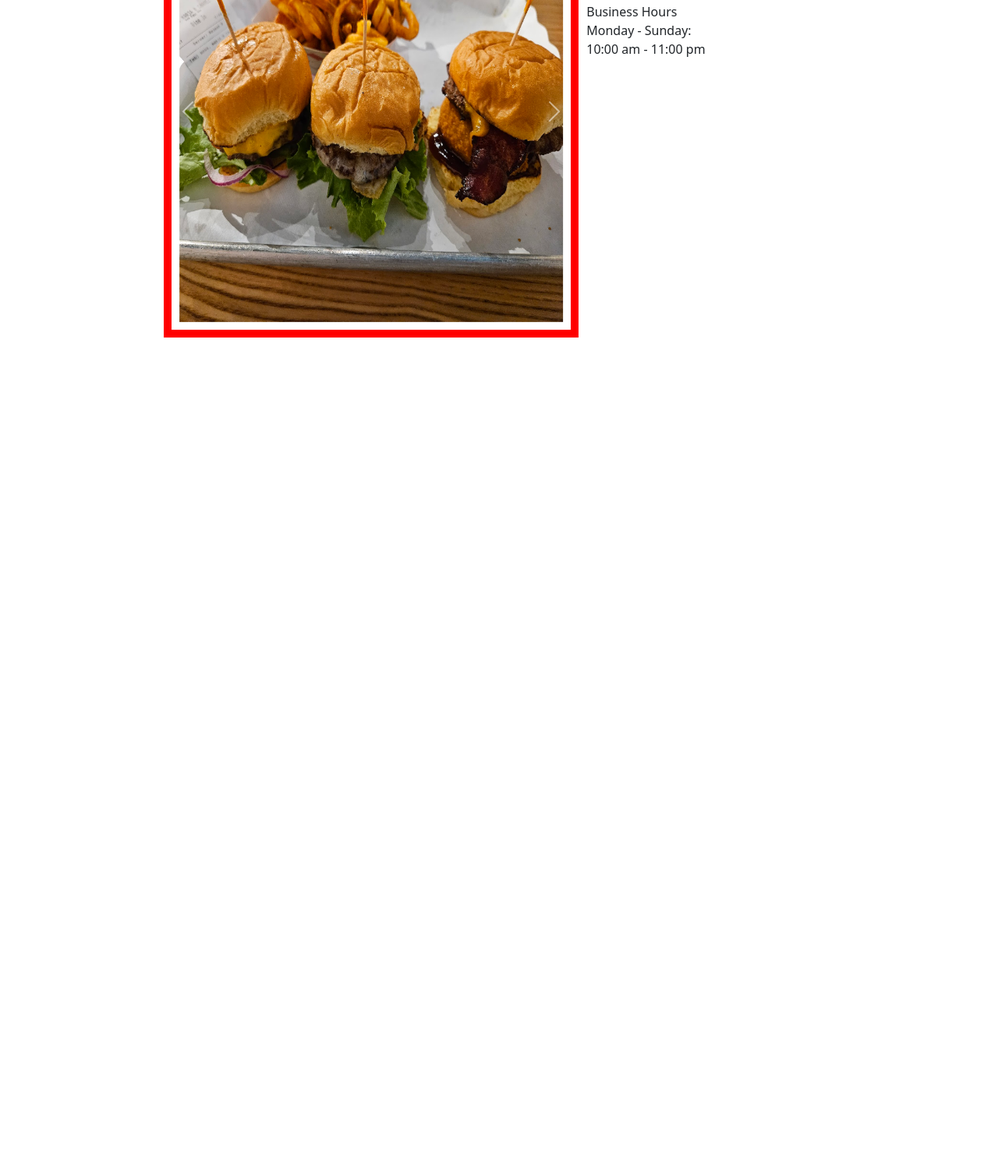
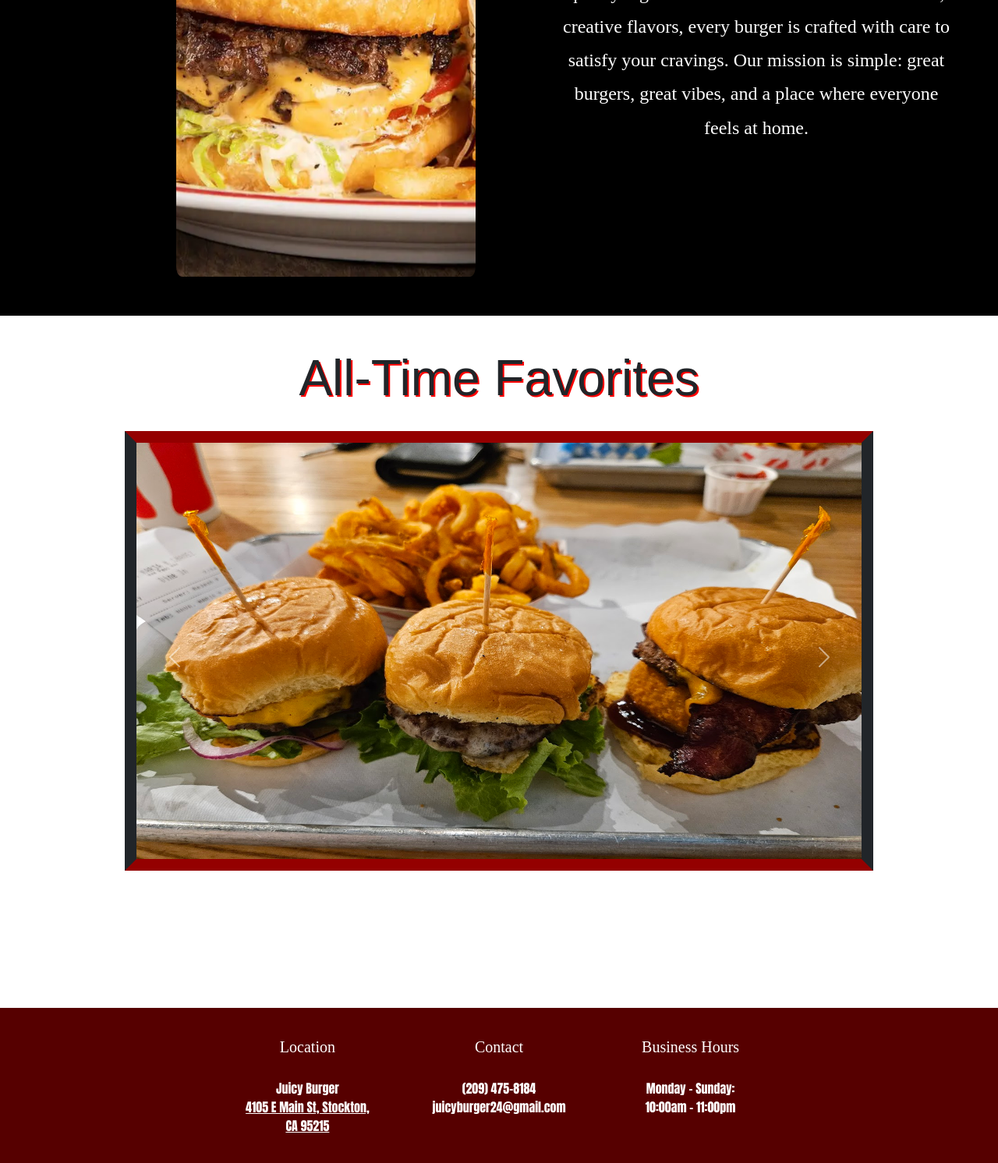
Before and after one commit to 247ELI/webReDesign, a plain HTML site: page index.html in a window 1280 px wide. Shown: the part 1176-2668 px from the top of the page at 78% size. Before the commit the page ends 1625 px from the top, so only its background shows below. Drawn offline with nearby package versions, Linux system fonts and the light colour scheme; a web font is replaced by a local one.

Commit message:
final homepage

```diff
--- a/index.html
+++ b/index.html
@@ -24,7 +24,7 @@
           <img
             src="/assets/Logo.png"
             alt="Logo"
-            style="height: 105px; width: auto; object-fit: contain"
+            style="height: 105px; width: auto; object-fit: contain; margin-left: 3rem;"
           />
         </a>
 
@@ -76,7 +76,12 @@
     </nav>
 
 
-
+    <div class="splash-container">
+      <div class="splash-text">
+        <h1>Juicy Burger</h1>
+        <h3>The Juice is Loose!</h3>
+      </div>
+    </div>
 
     <div class="about-container">
         <img src="/assets/sideburger.png" alt="">
@@ -114,15 +119,22 @@
 </button>
 </div>
 
+
+</div>
 <!-- Footer Start -->
 <div class="footBg alignFt">
     <div class="row">
         <div class="col">
             <p class="contactFontC">
-                    <span class="contactTitle">Location</span> <br>
-                    Juicy Burger <br>
-                    4105 E Main St, <br>
+                <span class="contactTitle">Location</span>
+                <br>
+                Juicy Burger
+                <br>
+                <a href="https://maps.app.goo.gl/MkM7h8fMMUDsXaPk7">
+                  4105 E Main St,
                   Stockton, CA 95215
+
+                </a>
             </p>
         </div>
         <div class="col">
@@ -136,15 +148,13 @@
             <p class="contactFontC">
                 <span class="contactTitle">Business Hours</span> <br>
                 Monday - Sunday: <br>
-                    10:00 am - 11:00 pm
+                10:00am - 11:00pm
             </p>
         </div>
     </div>
 </div>
 
 <!-- Footer End -->
-
-</div>
 <script src="https://cdn.jsdelivr.net/npm/bootstrap@5.3.8/dist/js/bootstrap.bundle.min.js"></script>
 </body>
 </html>
--- a/styles/styles.css
+++ b/styles/styles.css
@@ -85,26 +85,27 @@ h1{
     display: flex;
     justify-content: center;
     height: 600px;
-    width: 900px;
+    width: 1000px;
     margin-bottom: 1rem;
     padding: 10px;
+
 }
 
 .carousel-inner {
-    border-style: solid;
-    border-color: red;
-    border-width: 10px;
+    border-style:solid;
+    border-top-color: #940000;
+    border-width: 15px;
     object-fit: fill;
     object-position: center;
-
+    margin-bottom: 1rem;
     width: 100%;
-
+    border-bottom-color: #940000;
 }
 
 .carousel img{
     height: 600px;
     width: 100%;
-    padding: 10px 10px 50px 10px;
+    /* padding: 10px 10px 65px 10px;  */
 }
 
 .fav-text{
@@ -114,3 +115,44 @@ h1{
     font-family: 'Anton SC', sans-serif;
     text-shadow:2px 2px 0px red;
 }
+
+/* Foot Start */
+.footBg {
+    background-color: #560000;
+    height: 200px;
+    display: flex;
+    justify-content: center;
+    align-items: center;
+    margin-top: 10rem;
+}
+
+.row {
+    display: flex;
+    gap: 50px;
+}
+
+.col {
+    text-align: center;
+}
+
+.contactFontC {
+    color: white;
+    margin: 0;
+    font-size: 16px;
+    line-height: 1.5rem;
+    font-family: Impact, Haettenschweiler, 'Arial Narrow Bold', sans-serif;
+    font-weight: 100;
+}
+
+a{
+    color: white;
+}
+
+.contactTitle {
+    font-size: 20px;
+    display: block;
+    margin-bottom: 5px;
+    font-family: 'Anton SC';
+}
+
+/* Foot End */
```
Lines whose indentation alone changed are shown as unchanged.
